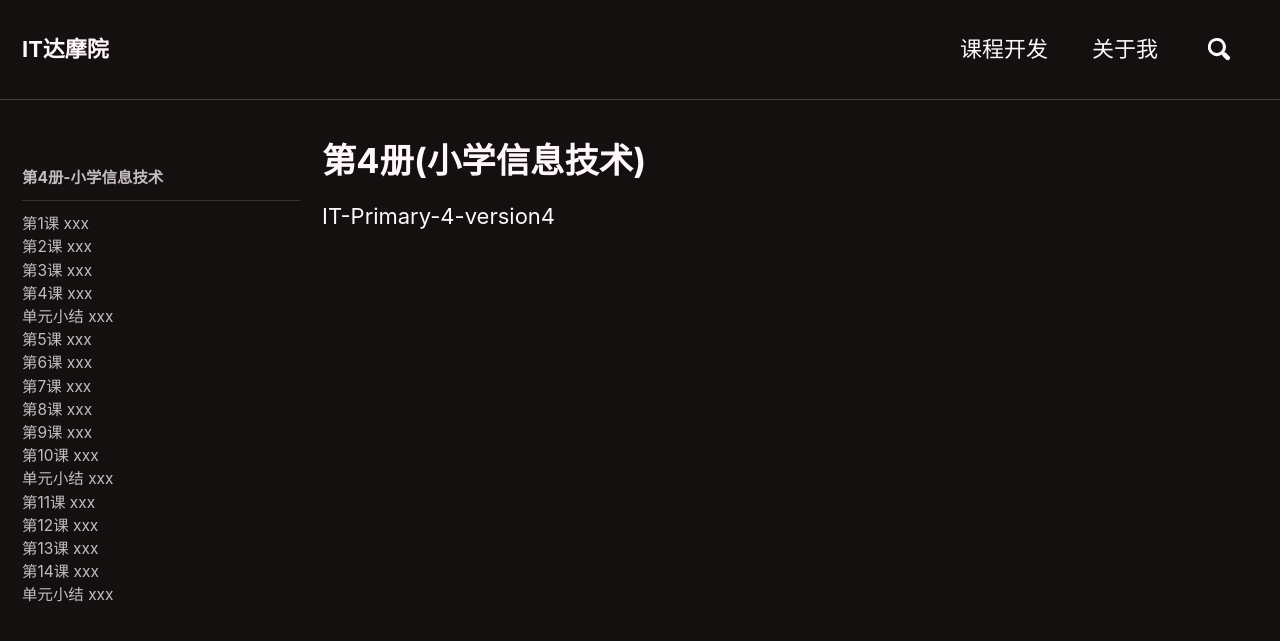
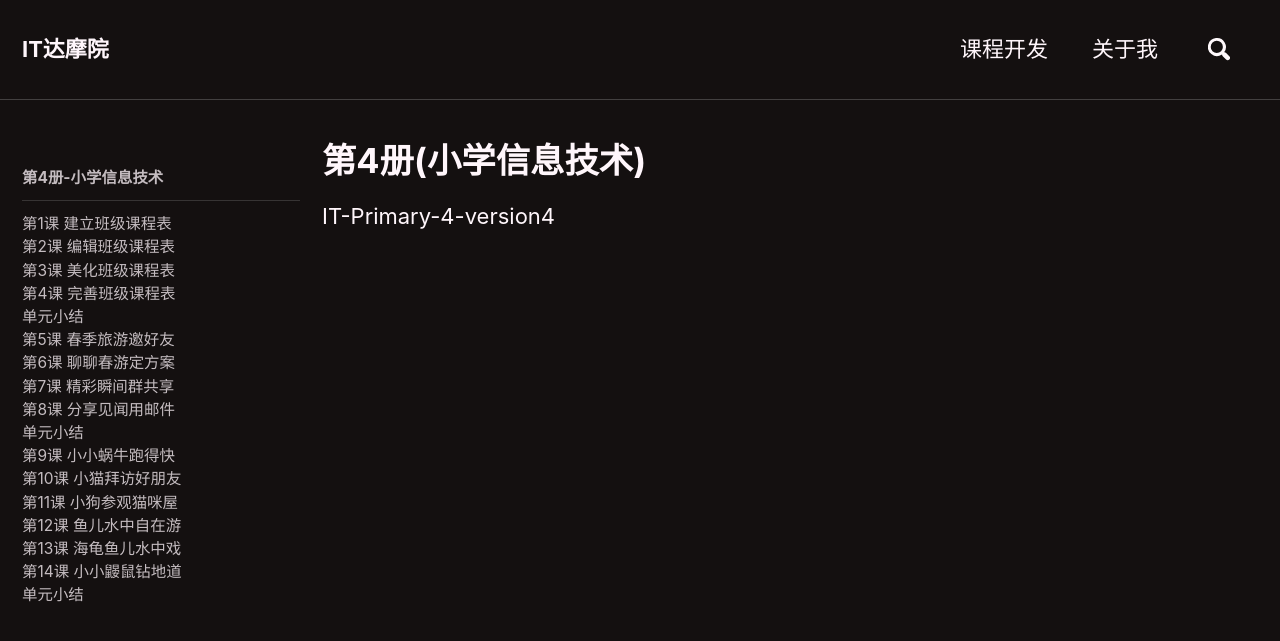
Before and after one commit to xinfengwu/goshinh.github.io-jekll-, a Jekyll site: the page built from _AllCourses/14-IT-Primary-4-version4.md, in a window 1280 px wide and 900 px high. Shown: the top 641 px of the window. Built offline with Jekyll 4.4.1, drawn with Linux system fonts in a browser that asks for light colours; nearby versions of some CDN libraries.

Commit message:
Update navigation.yml

```diff
--- a/_data/navigation.yml
+++ b/_data/navigation.yml
@@ -136,39 +136,39 @@ ITPLevel-3:
 ITPLevel-4:
   - title: 第4册-小学信息技术
     children:
-      - title: "第1课 xxx"
+      - title: "第1课 建立班级课程表"
         url: /courses/14-IT-Primary-4-version4/Lesson1/
-      - title: "第2课 xxx"
+      - title: "第2课 编辑班级课程表"
         url: /courses/14-IT-Primary-4-version4/Lesson2/
-      - title: "第3课 xxx"
+      - title: "第3课 美化班级课程表"
         url: /courses/14-IT-Primary-4-version4/Lesson3/
-      - title: "第4课 xxx"
+      - title: "第4课 完善班级课程表"
         url: /courses/14-IT-Primary-4-version4/Lesson4/
-      - title: "单元小结 xxx"
+      - title: "单元小结"
         url: /courses/14-IT-Primary-4-version4/UnitSummary1/
-      - title: "第5课 xxx"
+      - title: "第5课 春季旅游邀好友"
         url: /courses/14-IT-Primary-4-version4/Lesson5/
-      - title: "第6课 xxx"
+      - title: "第6课 聊聊春游定方案"
         url: /courses/14-IT-Primary-4-version4/Lesson6/
-      - title: "第7课 xxx"
+      - title: "第7课 精彩瞬间群共享"
         url: /courses/14-IT-Primary-4-version4/Lesson7/
-      - title: "第8课 xxx"
+      - title: "第8课 分享见闻用邮件"
         url: /courses/14-IT-Primary-4-version4/Lesson8/
-      - title: "第9课 xxx"
+      - title: "单元小结"
+        url: /courses/14-IT-Primary-4-version4/UnitSummary2/
+      - title: "第9课 小小蜗牛跑得快"
         url: /courses/14-IT-Primary-4-version4/Lesson9/
-      - title: "第10课 xxx"
+      - title: "第10课 小猫拜访好朋友"
         url: /courses/14-IT-Primary-4-version4/Lesson10/
-      - title: "单元小结 xxx"
-        url: /courses/14-IT-Primary-4-version4/UnitSummary2/
-      - title: "第11课 xxx"
+      - title: "第11课 小狗参观猫咪屋"
         url: /courses/14-IT-Primary-4-version4/Lesson11/
-      - title: "第12课 xxx"
+      - title: "第12课 鱼儿水中自在游"
         url: /courses/14-IT-Primary-4-version4/Lesson12/
-      - title: "第13课 xxx"
+      - title: "第13课 海龟鱼儿水中戏"
         url: /courses/14-IT-Primary-4-version4/Lesson13/
-      - title: "第14课 xxx"
+      - title: "第14课 小小鼹鼠钻地道"
         url: /courses/14-IT-Primary-4-version4/Lesson14/
-      - title: "单元小结 xxx"
+      - title: "单元小结"
         url: /courses/14-IT-Primary-4-version4/UnitSummary3/
 ITPLevel-5:
   - title: 第5册-小学信息技术
```
